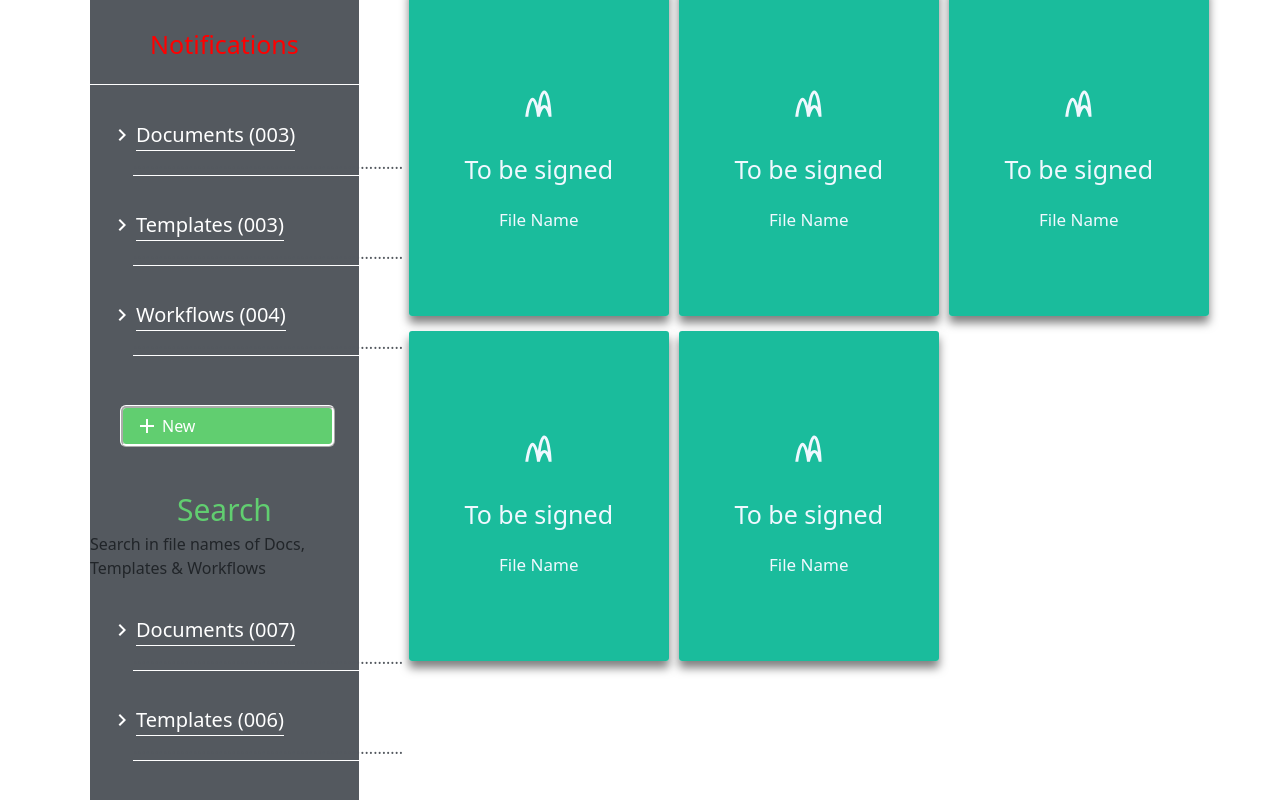
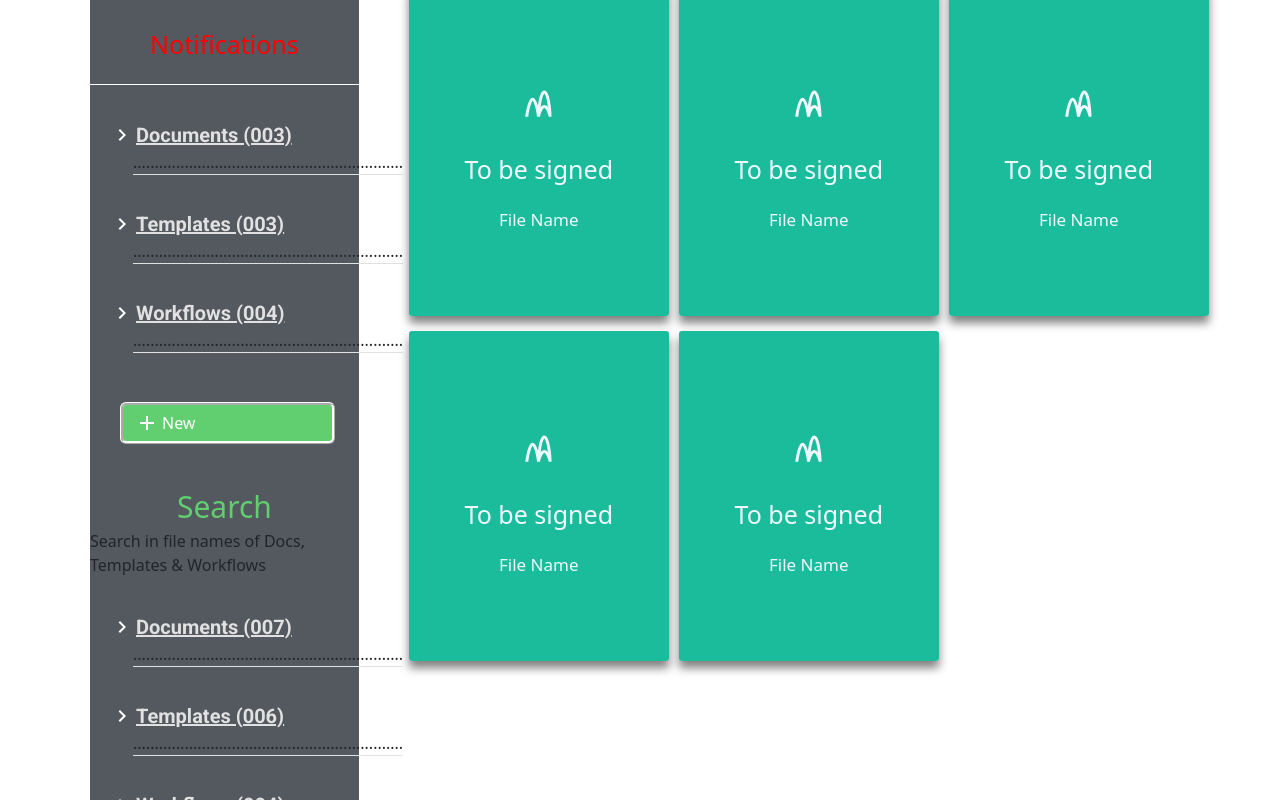
Before and after one commit to LL04-Finance-Dowell/100018-dowellWorkflowAi-testing, a React (Create React App) app in the folder frontend/: page /#/ in a window 1280 px wide. Shown: the part 820-1620 px from the top of the page. Built offline with nearby package versions, Linux system fonts and the light colour scheme.

Commit message:
adding new styles

```diff
--- a/frontend/src/components/accordion/Accordion.jsx
+++ b/frontend/src/components/accordion/Accordion.jsx
@@ -7,39 +7,83 @@ import { useState } from "react";
 const Accordion = (props) => {
   const [open, setOpen] = useState(false);
   return (
-    <div className="accordion-section">
+    <div
+      style={{ backgroundColor: `${props.bgColor}` }}
+      className="accordion-section"
+    >
       <div
         className="accordion"
         onClick={() => setOpen(!open)}
         aria-controls="collapse"
         aria-expanded={open}
+        style={{ marginTop: `${props.top}` }}
       >
         <span className="accordion-icon">
           {!open ? (
-            <ChevronRightIcon sx={{ color: "white" }} />
+            <ChevronRightIcon
+              style={{ color: `${props.color}`, marginTop: `${props.marg}` }}
+              sx={{ color: "white" }}
+            />
           ) : (
-            <KeyboardArrowUpIcon sx={{ color: "white" }} />
+            <KeyboardArrowUpIcon
+              style={{ color: `${props.color}`, marginTop: `${props.marg}` }}
+              sx={{ color: "white" }}
+            />
           )}
         </span>
 
-        <span className="title">{props.title}</span>
+        <span
+          style={{
+            color: `${props.color}`,
+            padding: `${props.paddingg}`,
+            borderBottom: `1px solid ${props.color}`,
+          }}
+          className="title"
+        >
+          {props.title}
+        </span>
       </div>
 
       <Collapse in={open}>
-        <div className="accordion-content" id="collapse">
-          <span>{props.content}</span>
-          <span>{props.content2}</span>
+        <div
+          style={{
+            backgroundColor: `${props.bColor}`,
+            marginLeft: `${props.margin}`,
+            width: `${props.width}`,
+            padding: `${props.padding}`,
+          }}
+          className="accordion-content"
+          id="collapse"
+        >
+          <span
+            style={{
+              fontWeight: "bold",
+              color: `${props.contColor}`,
+              padding: `${props.contPad}`,
+            }}
+          >
+            {props.content}
+          </span>
+          <span
+            style={{
+              fontWeight: "bold",
+              color: `${props.contColor}`,
+              padding: `${props.contPadd}`,
+            }}
+          >
+            {props.content2}
+          </span>
         </div>
       </Collapse>
       {!open && (
         <span
           style={{
-            width: "80%",
             paddingBottom: "1px",
-            borderBottom: "1px solid #ffff",
+            borderBottom: "1px solid #e1e1e1",
             marginLeft: "43px",
-            color: "#54595f",
+            color: `red${props.dotColor}`,
           }}
+          className="dot"
         >
           ...............................................................
         </span>
--- a/frontend/src/components/accordion/accordion.css
+++ b/frontend/src/components/accordion/accordion.css
@@ -13,9 +13,12 @@
   padding-top: 2px;
 }
 .title {
-  color: white;
+  color: #e1e1e1;
   font-size: 20px;
-  border-bottom: 0.1px solid #fff;
+  /* border-bottom: 0.1px solid #fff; */
+  text-decoration: underline;
+  font-family: "Roboto", Sans-serif;
+  font-weight: 600;
 }
 
 .rotate {
```
